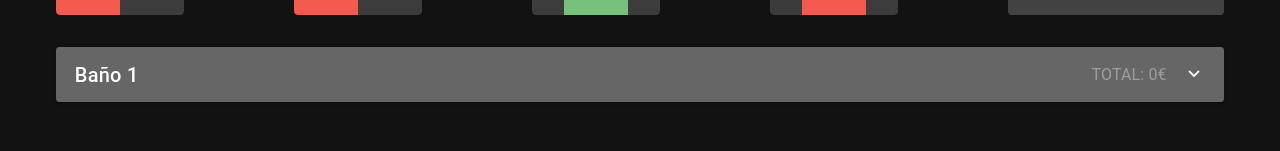
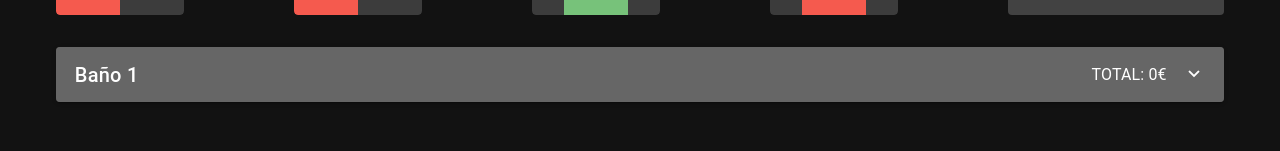
Before and after one commit to jgbbob8/calculadora, a Vue app: page / in a window 1280 px wide. Both pictures are taken after a click on the button 643 px from the left and 226 px from the top of the page. Shown: the part 235-386 px from the top of the page. Built offline with nearby package versions, Linux system fonts and the light colour scheme.

Commit message:
text-white

```diff
--- a/src/components/Estancia.vue
+++ b/src/components/Estancia.vue
@@ -210,8 +210,8 @@ watch(
               {{ estancia_descripcion }}
             </p>
           </div>
-          <div class="w-fit text-left text-grey">
-            <p class="whitespace-nowrap pl-4 pr-4 text-subtitle-1 text-grey">
+          <div class="w-fit text-left text-white">
+            <p class="whitespace-nowrap pl-4 pr-4 text-subtitle-1">
               TOTAL: {{ formatearEuros(totalPresupuesto) }}
             </p>
           </div>
```
